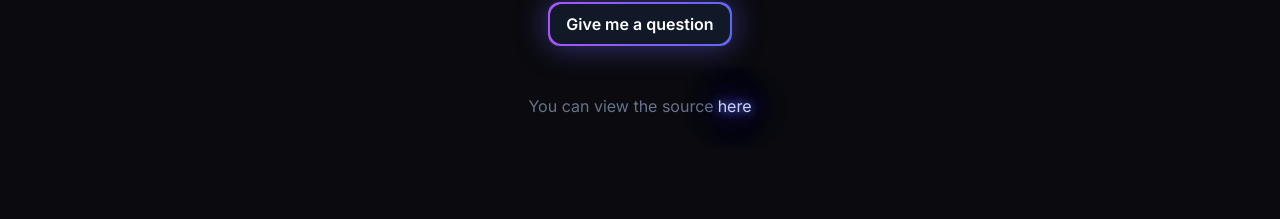
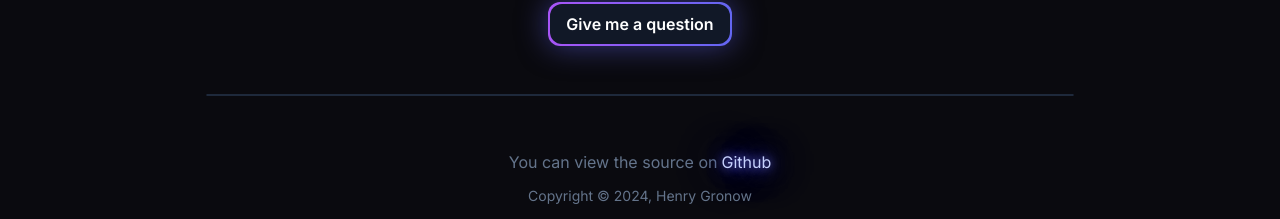
Before and after one commit to Progalt/langbytes-site, a Next.js app: page / in a window 1280 px wide. Shown: the part 578-797 px from the top of the page. Built offline with nearby package versions, Linux system fonts and the light colour scheme; no server answers.

Commit message:
Added copyright notice and starting work on new changes

```diff
--- a/src/app/page.js
+++ b/src/app/page.js
@@ -8,9 +8,9 @@ export default async function Home() {
 
 
   return (
-    <main className="w-full h-screen">
+    <main className="w-screen min-h-screen flex flex-col">
       <UserNav/>
-      <div className="flex flex-col justify-between">
+      <div className="flex flex-col flex-grow justify-between">
         <section className="px-5 md:mt-14 w-full flex flex-col justify-start md:justify-center items-center">
 
           <div className="w-full md:w-[80%] lg:w-[60%]">
@@ -30,12 +30,15 @@ export default async function Home() {
               </section>
           </div>
 
+          <hr className="w-[90%] md:w-[70%] border-[1px] rounded-full border-slate-800"></hr>
+
         </section>
       <footer className="flex-shrink-0 mb-4">
           <section className="flex flex-row justify-center items-center">
-            <p className="text-slate-500">You can view the source</p>
-            <a href="https://github.com/Progalt/portfolio-react" target="_blank" className="ml-1 text-indigo-200 text-glow hover:text-white transition-all duration-150">here</a>
+            <p className="text-slate-500">You can view the source on</p>
+            <a href="https://github.com/Progalt/portfolio-react" target="_blank" className="ml-1 text-indigo-200 text-glow hover:text-white transition-all duration-150">Github</a>
           </section>
+          <p className="mt-3 flex flex-row justify-center items-center text-slate-500 text-sm">Copyright © 2024, Henry Gronow</p>
         </footer>
       </div>
 
--- a/src/app/signin/homeButton.js
+++ b/src/app/signin/homeButton.js
@@ -10,7 +10,7 @@ export default function BackHomebutton() {
     return (
         <button onClick={ async () => {
             router.push("/");
-        }} className="flex flex-row items-center justify-center rounded-lg bg-gradient-to-tr from-purple-500  to-indigo-500  p-2 transition-all duration-200 shadow-[0_0_30px_0px] shadow-indigo-500/50 hover:scale-110">
+        }} className="flex flex-row items-center justify-center rounded-lg border-indigo-500 border-2 hover:bg-indigo-500 bg-[#13131d] p-2 transition-all duration-200 hover:shadow-[0_0_30px_0px] hover:shadow-indigo-500/50">
 
             {/* <h1 className="font-bold">Home</h1>   */}
             <PiHouse className="text-3xl"/>
```
